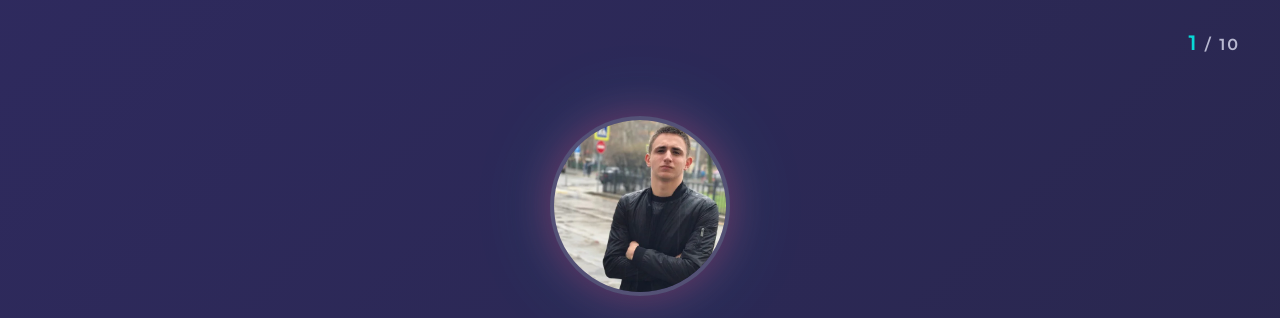
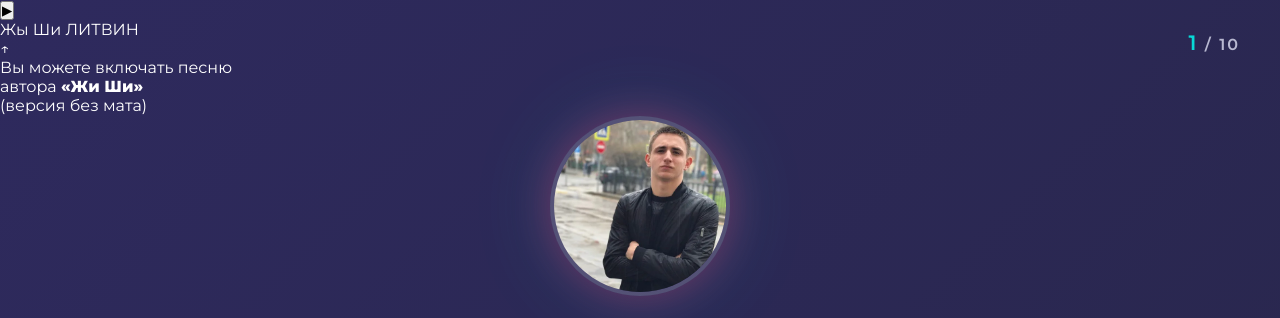
Before and after one commit to rootclean/eng, a plain HTML site: page index.html in a window 1280 px wide. Shown: the top 318 px of the page. Drawn offline with nearby package versions, Linux system fonts and the light colour scheme.

Commit message:
Update index.html

```diff
--- a/index.html
+++ b/index.html
@@ -5,9 +5,34 @@
     <meta name="viewport" content="width=device-width, initial-scale=1.0">
     <title>Star Life: Mikhail Litvin</title>
     <link rel="stylesheet" href="style.css">
-    <link href="https://fonts.googleapis.com/css2?family=Montserrat:wght@300;400;600;800&family=Playfair+Display:wght@700;900&display=swap" rel="stylesheet">
+    <link href="https://fonts.googleapis.com/css2?family=Montserrat:wght@300;400;600;800&family=Playfair+Display:wght@700;900&family=Comfortaa:wght@400;700&display=swap" rel="stylesheet">
 </head>
 <body>
+
+    <!-- АУДИО-ПЛЕЕР СВЕРХУ -->
+    <div class="audio-bar">
+        <audio id="litvinSong" src="audio/zhishi.mp3" preload="metadata"></audio>
+        <button id="playBtn" class="play-btn" aria-label="Play">▶</button>
+        <div class="track-info">
+            <span class="track-title">Жы Ши</span>
+            <span class="track-artist">ЛИТВИН</span>
+        </div>
+        <div class="progress-mini" id="progressMini">
+            <div class="progress-mini-fill" id="progressMiniFill"></div>
+        </div>
+    </div>
+
+    <!-- ИНТРО-ОВЕРЛЕЙ -->
+    <div class="intro-overlay" id="introOverlay">
+        <div class="intro-content">
+            <div class="intro-arrow">↑</div>
+            <p class="intro-text">
+                Вы можете включать песню<br>
+                автора <strong>«Жи Ши»</strong><br>
+                (версия без мата)
+            </p>
+        </div>
+    </div>
 
     <div class="progress-bar">
         <div class="progress-fill" id="progressFill"></div>
```
